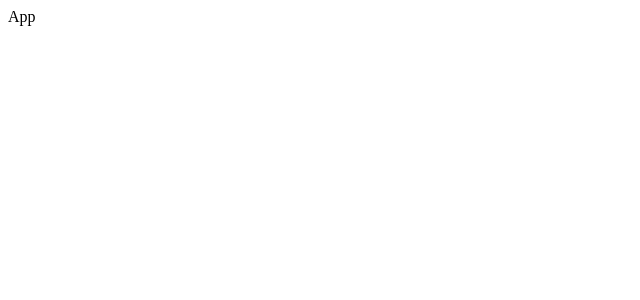
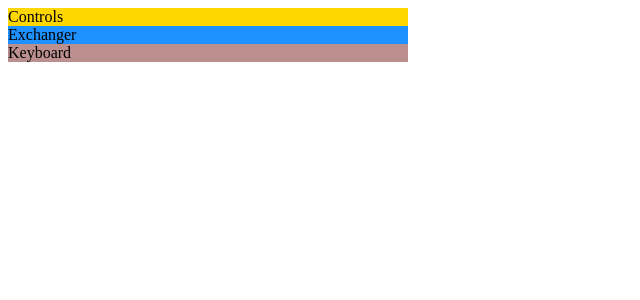
Before and after one commit to Ohar/test-revolut-exchange, a React app: page / in a window 1280 px wide. Shown: the top 300 px of the page, without its empty margins (0-640 px from the left). Built offline with nearby package versions, Linux system fonts and the light colour scheme; the HTML template or start-up script is replaced by a standard one.

Commit message:
Add basic sections

```diff
--- a/src/App.jsx
+++ /dev/null
@@ -1,9 +0,0 @@
-import React from 'react'
-
-export default function App () {
-  return (
-    <main className='App'>
-      App
-    </main>
-  )
-}
--- /dev/null
+++ b/src/components/App/index.jsx
@@ -0,0 +1,15 @@
+import Exchanger from '@/components/Exchanger/index'
+import Controls from '@/components/Controls/index'
+import Keyboard from '@/components/Keyboard/index'
+import React from 'react'
+import './style.less'
+
+export default function App () {
+  return (
+    <main className='App'>
+      <Controls/>
+      <Exchanger/>
+      <Keyboard/>
+    </main>
+  )
+}
--- /dev/null
+++ b/src/components/App/style.less
@@ -0,0 +1,4 @@
+.App {
+  background-color: yellowgreen;
+  width: 400px;
+}
--- /dev/null
+++ b/src/components/Controls/index.jsx
@@ -0,0 +1,18 @@
+import React, { Component } from 'react'
+import './style.less'
+
+class Controls extends Component {
+  constructor (...args) {
+    super(...args)
+  }
+
+  render () {
+    return (
+      <section className='Controls'>
+        Controls
+      </section>
+    )
+  }
+}
+
+export default Controls
--- /dev/null
+++ b/src/components/Controls/style.less
@@ -0,0 +1,3 @@
+.Controls {
+  background-color: gold;
+}
--- /dev/null
+++ b/src/components/Exchanger/index.jsx
@@ -0,0 +1,18 @@
+import React, { Component } from 'react'
+import './style.less'
+
+class Exchanger extends Component {
+  constructor (...args) {
+    super(...args)
+  }
+
+  render () {
+    return (
+      <section className='Exchanger'>
+        Exchanger
+      </section>
+    )
+  }
+}
+
+export default Exchanger
--- /dev/null
+++ b/src/components/Exchanger/style.less
@@ -0,0 +1,3 @@
+.Exchanger {
+  background-color: dodgerblue;
+}
--- /dev/null
+++ b/src/components/Keyboard/index.jsx
@@ -0,0 +1,18 @@
+import React, { Component } from 'react'
+import './style.less'
+
+class Keyboard extends Component {
+  constructor (...args) {
+    super(...args)
+  }
+
+  render () {
+    return (
+      <section className='Keyboard'>
+        Keyboard
+      </section>
+    )
+  }
+}
+
+export default Keyboard
--- /dev/null
+++ b/src/components/Keyboard/style.less
@@ -0,0 +1,3 @@
+.Keyboard {
+  background-color: rosybrown;
+}
--- a/src/main.jsx
+++ b/src/main.jsx
@@ -1,4 +1,4 @@
-import App from '@/App'
+import App from '@/components/App'
 import store from '@/store'
 import React from 'react'
 import ReactDOM from 'react-dom'
```
